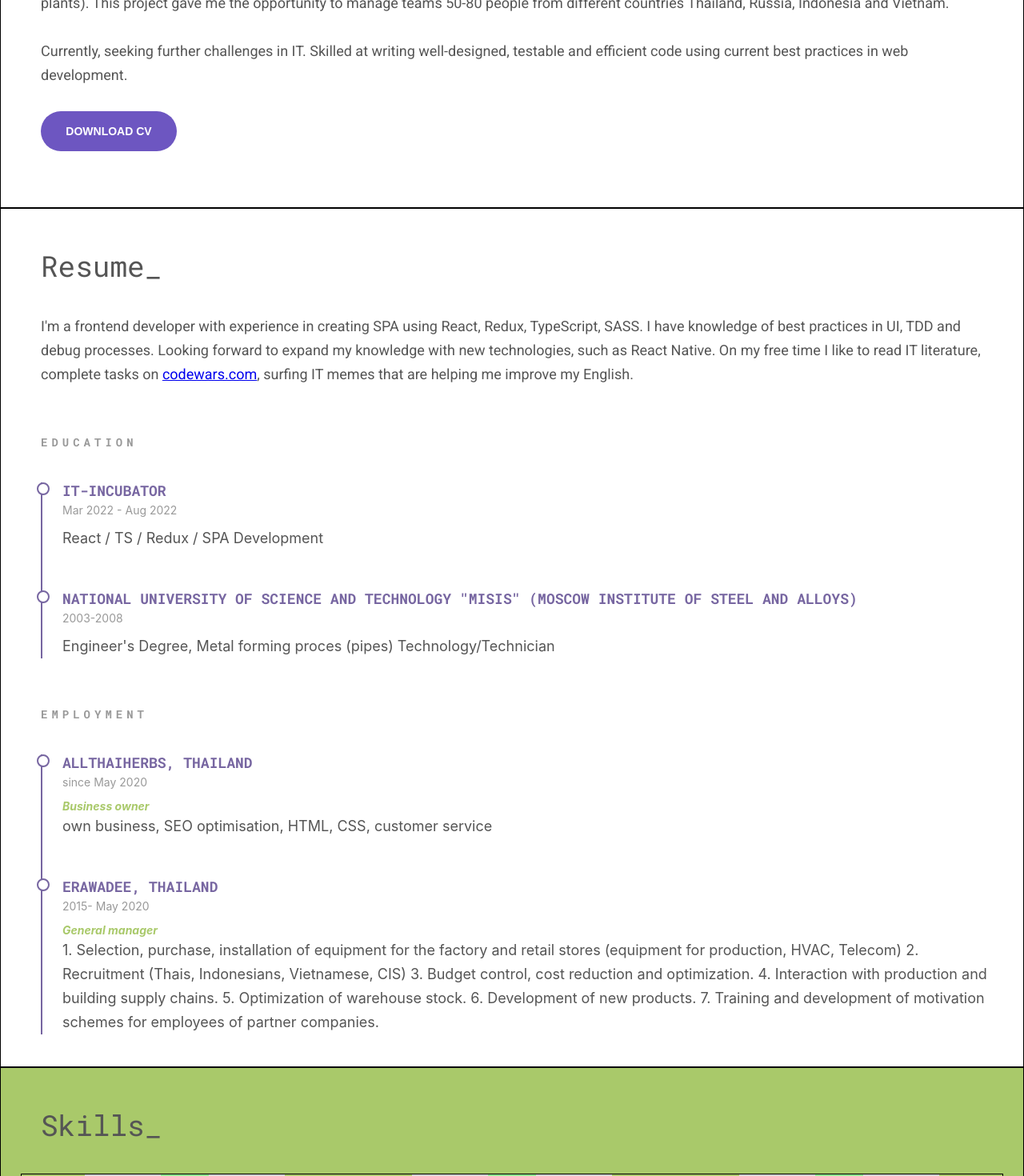
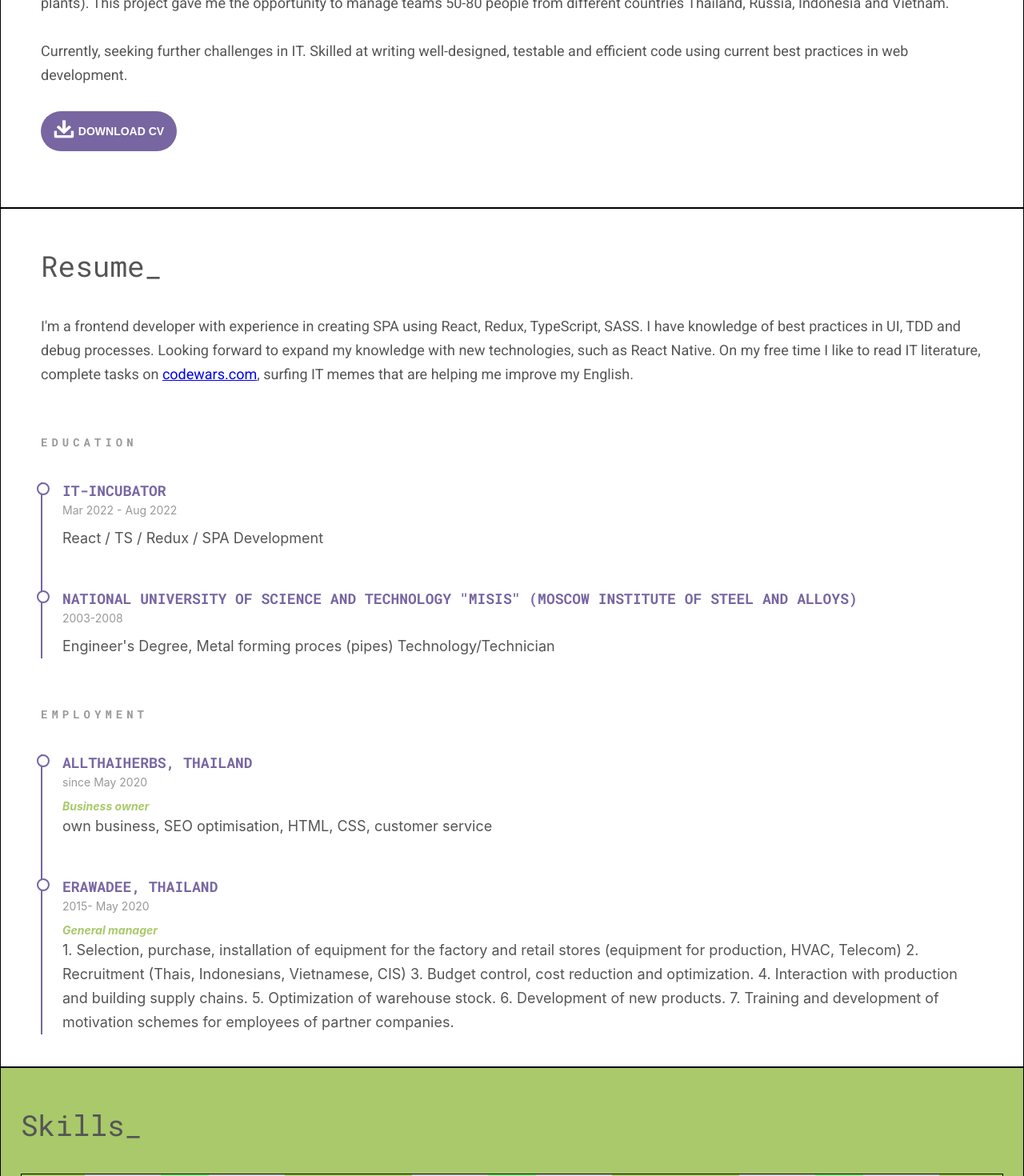
Before and after one commit to Bogagree/my-portfolio, a React (Create React App) app: page / in a window 1280 px wide. Shown: the part 880-2350 px from the top of the page at 80% size. Built offline with nearby package versions, Linux system fonts and the light colour scheme.

Commit message:
refactor: siteButton, add download icon

```diff
--- a/package.json
+++ b/package.json
@@ -4,6 +4,9 @@
   "version": "0.1.0",
   "private": true,
   "dependencies": {
+    "@fortawesome/fontawesome-svg-core": "^6.2.0",
+    "@fortawesome/free-solid-svg-icons": "^6.2.0",
+    "@fortawesome/react-fontawesome": "^0.2.0",
     "@testing-library/jest-dom": "^5.14.1",
     "@testing-library/react": "^13.0.0",
     "@testing-library/user-event": "^13.2.1",
--- a/src/common/Components/Title/Title.module.css
+++ b/src/common/Components/Title/Title.module.css
@@ -1,6 +1,5 @@
 .title {
     margin: 40px 0;
-    padding-left: 25px;
     font-size: 36px;
     line-height: 42px;
     font-weight: 500;
--- a/src/common/Components/buttons/Site.Button.tsx
+++ b/src/common/Components/buttons/Site.Button.tsx
@@ -1,5 +1,5 @@
 import React, {ButtonHTMLAttributes, DetailedHTMLProps} from 'react'
-import style from './SiteButton.module.css'
+import style from './SiteButton.module.scss'
 
 type DefaultButtonPropsType = DetailedHTMLProps<ButtonHTMLAttributes<HTMLButtonElement>, HTMLButtonElement>
 
--- a/src/common/Components/buttons/SiteButton.module.css
+++ /dev/null
@@ -1,19 +0,0 @@
-.default {
-    background-color: #6d56c1;
-    height: 50px;
-    border: none;
-    border-radius: 25px;
-    font-size: 14px;
-    text-transform: uppercase;
-    color: #fff;
-    font-weight: 600;
-}
-
-.default:hover {
-    cursor: pointer;
-    opacity: 0.5;
-}
-
-.error {
-    background-color: red;
-}
--- /dev/null
+++ b/src/common/Components/buttons/SiteButton.module.scss
@@ -0,0 +1,20 @@
+@import '../../styles/SASS/variables';
+
+.default {
+    border: none;
+    text-transform: uppercase;
+    border-radius: 25px;
+    padding: 15px;
+    color: $turnOverTextColor;
+    background-color: $primaryColor;
+    overflow: hidden;
+}
+
+.default:hover {
+    cursor: pointer;
+    opacity: 0.5;
+}
+
+.error {
+    background-color: red;
+}
--- a/src/common/styles/Wrapper.module.css
+++ b/src/common/styles/Wrapper.module.css
@@ -1,5 +1,4 @@
 .wrapper {
-    min-height: 100vh;
     max-width: 1280px;
     margin: 0 auto;
 }
--- a/src/main/MainDown/MainDown.module.scss
+++ b/src/main/MainDown/MainDown.module.scss
@@ -6,17 +6,23 @@
   border-radius: 5px;
   display: flex;
   flex-direction: column;
-    padding: 60px 0;
+  padding: 60px 25px;
 }
 
 .mainDown p {
-    font-family: Roboto,sans-serif;
+  font-family: Roboto, sans-serif;
   @include fontParams(18px, 30px, 400, 30px);
   color: $primaryTextColor;
-    padding: 0 25px;
+
 }
 
 .downloadBtn {
-    margin-left: 25px;
-    width: 170px;
+  height: 50px;
+  min-width: 170px;
+  @include fontParams(14px, 20px, 600, 0);
+  @include flexCenter();
+  &:before {
+    content: url("../../assets/img/download_btn_icon.png");
+    margin-right: 5px;
   }
+}
--- a/src/main/MainDown/MainDown.tsx
+++ b/src/main/MainDown/MainDown.tsx
@@ -13,15 +13,23 @@ export const MainDown = () => {
                 <Title text={'Hi'} color={'#555'}/>
 
                 <p>
-                    I'm Junior Frontend developer, meticulous and innovation-focused individual. From 2008 till 2011 I was working in an engineering company producing plate heat exchangers. During that period, I’ve gained experience in goods supply phases, including engineering, procurement, construction, inspection, preparation for shipment and transportation. <br/>
+                    I'm Junior Frontend developer, meticulous and innovation-focused individual. From 2008 till 2011 I
+                    was working in an engineering company producing plate heat exchangers. During that period, I’ve
+                    gained experience in goods supply phases, including engineering, procurement, construction,
+                    inspection, preparation for shipment and transportation. <br/>
                     <br/>
                     For last 10 years I was working in Thailand as a General Manager in the project Thai
-                    Traditional Medicine (drugs/supplements based on herbs and plants). This project gave me the opportunity to manage teams 50-80 people from different countries Thailand, Russia, Indonesia and Vietnam. <br/>
+                    Traditional Medicine (drugs/supplements based on herbs and plants). This project gave me the
+                    opportunity to manage teams 50-80 people from different countries Thailand, Russia, Indonesia and
+                    Vietnam. <br/>
                     <br/>
-                    Currently, seeking further challenges in IT. Skilled at writing well-designed, testable and efficient code using current best practices in web development.
+                    Currently, seeking further challenges in IT. Skilled at writing well-designed, testable and
+                    efficient code using current best practices in web development.
                 </p>
 
-                <SiteButton className={style.downloadBtn}>Download CV</SiteButton>
+                <div>
+                    <SiteButton className={style.downloadBtn}>Download CV</SiteButton>
+                </div>
 
             </div>
         </div>
--- a/src/resume/Resume.module.scss
+++ b/src/resume/Resume.module.scss
@@ -1,10 +1,11 @@
 @import '../common/styles/SASS/mixins';
 @import '../common/styles/SASS/variables.sass';
 
-
-.description {
-  font-family: Roboto,sans-serif;
-  @include fontParams(18px, 30px, 400, 30px);
-  color: $primaryTextColor;
-  padding-left: 25px;
+.wrapper {
+  padding: 0 25px;
+  .description {
+    font-family: Roboto,sans-serif;
+    @include fontParams(18px, 30px, 400, 30px);
+    color: $primaryTextColor;
+  }
 }
--- a/src/resume/Resume.tsx
+++ b/src/resume/Resume.tsx
@@ -1,6 +1,5 @@
 import React from 'react';
 import styleContainer from '../common/styles/Container.module.css';
-import styleWrapper from '../common/styles/Wrapper.module.css';
 import style from './Resume.module.scss'
 import {Title} from '../common/Components/Title/Title';
 import {ResumeList} from './ResumeList/ResumeList';
@@ -35,29 +34,27 @@ const employment = [
 
 export const Resume = () => {
     return (
-        <div className={styleWrapper.wrapper}>
-
             <div className={styleContainer.container}>
 
+                <div className={style.wrapper}>
                     <Title text={'Resume'}/>
 
                     <div className={style.resume}>
                         <p className={style.description}>I'm a frontend developer with experience in creating SPA using
                             React, Redux, TypeScript, SASS. I have knowledge of best practices in UI, TDD and debug
-                        processes. Looking forward to expand my knowledge with new technologies, such as React Native.
+                            processes. Looking forward to expand my knowledge with new technologies, such as React
+                            Native.
                             On my free time I like to read IT literature, complete tasks on <a
                                 href='https://www.codewars.com/'>codewars.com</a>, surfing IT memes that are helping me
                             improve my English.
                         </p>
-
+                    </div>
                 </div>
 
                 <ResumeList listTitle={'Education'} items={education}/>
                 <ResumeList listTitle={'Employment'} items={employment}/>
 
             </div>
-
-        </div>
     )
         ;
 };
--- a/src/resume/ResumeList/ResumeList.module.scss
+++ b/src/resume/ResumeList/ResumeList.module.scss
@@ -1,4 +1,4 @@
 .resumeList {
   margin: 30px 0;
-  padding-left: 25px;
+  padding: 0 25px;
 }
```
Also changed, not shown: src/assets/img/download_btn_icon.png (added), 1 other file (tests, documents, lock files or other folders). Lines whose indentation alone changed are shown as unchanged.
